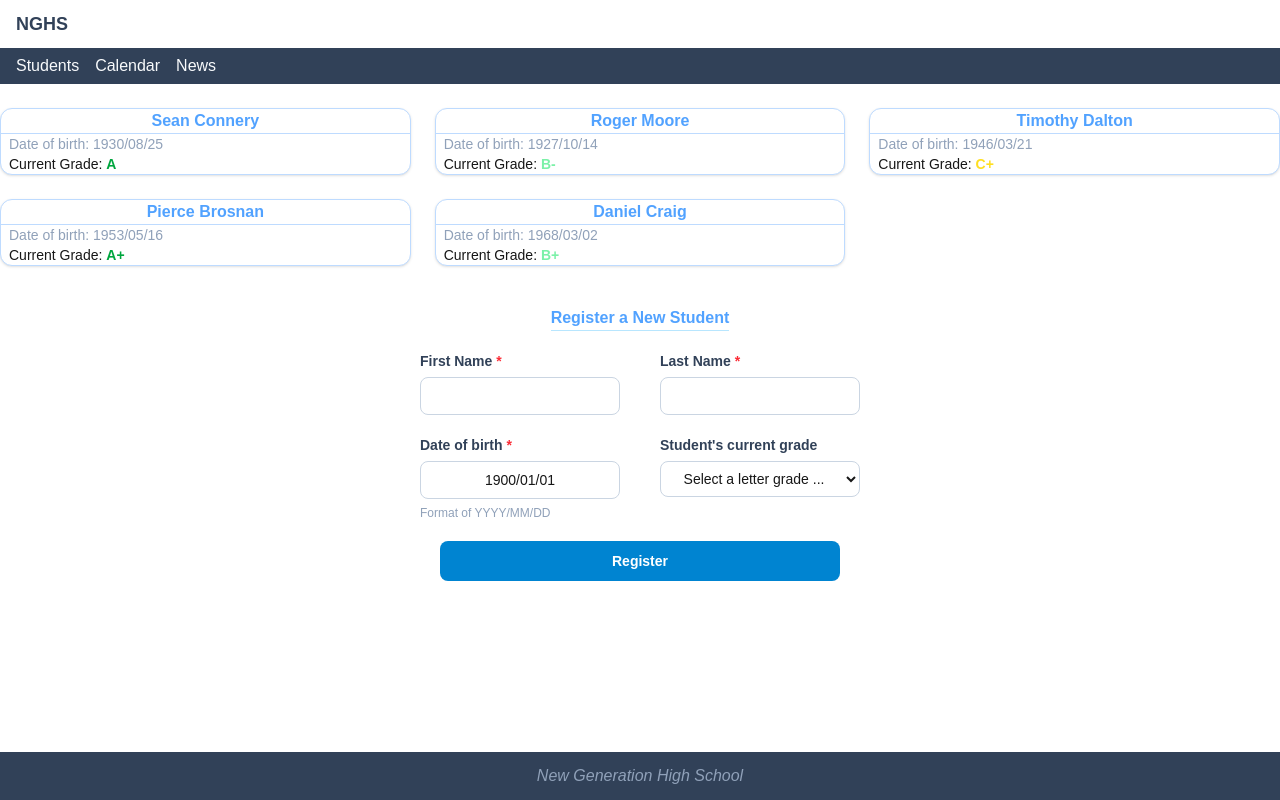
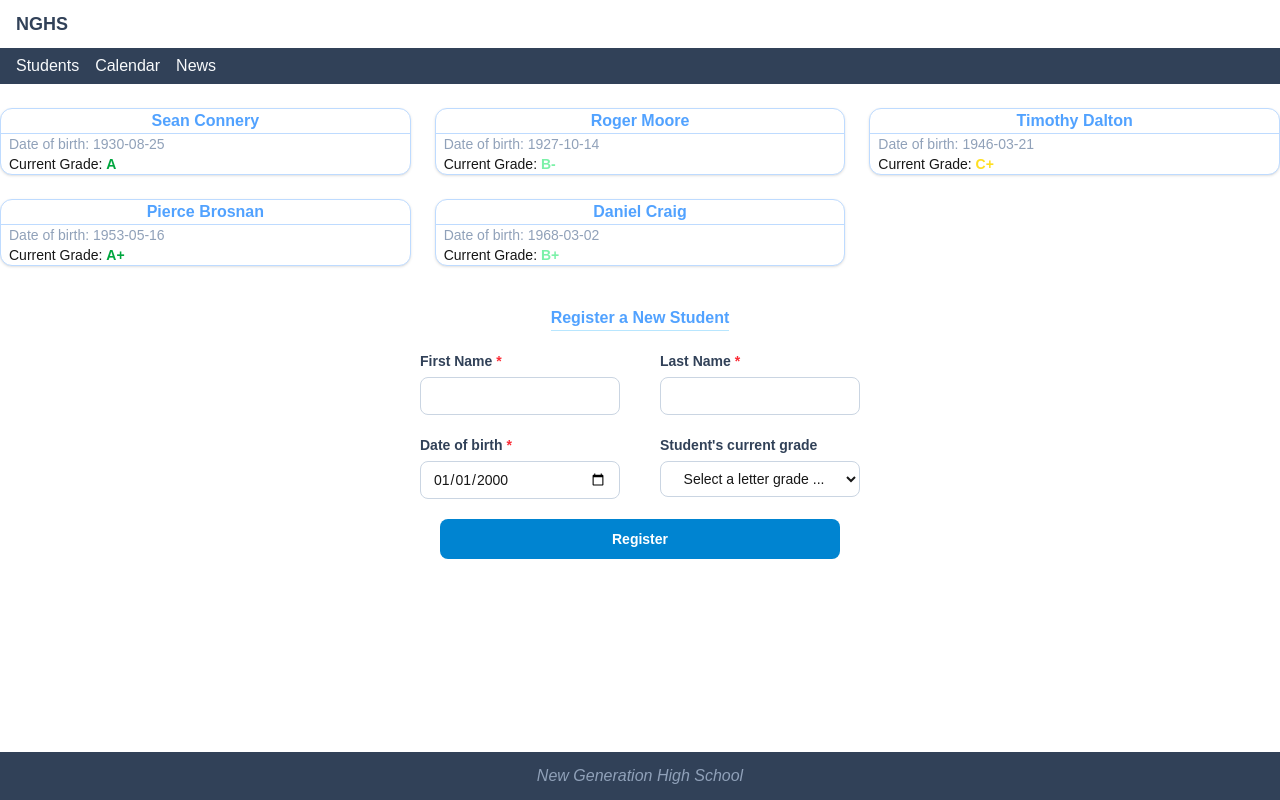
Before and after one commit to PatrickCookSAIT/cprg306b_group15_assignment2_school, a Next.js app: page / in a window 1280 px wide. Built offline with nearby package versions, Linux system fonts and the light colour scheme.

Commit message:
date selection box

```diff
--- a/components/StudentForm.tsx
+++ b/components/StudentForm.tsx
@@ -21,7 +21,7 @@ const StudentForm = () => {
         defaultValues:{
             firstName: "",
             lastName:"",
-            dob:"1900/01/01",
+            dob:"2000-01-01",
             currentGrade:""
         }
     });
@@ -64,12 +64,12 @@ const StudentForm = () => {
             </div>
 
             <div className="flex flex-row justify-around mx-100">
-            <FormField label="Date of birth" error={errors.dob?.message} required hint="Format of YYYY/MM/DD">
-                <input className={inputClassStyle} {...register("dob")}/>
+            <FormField label="Date of birth" error={errors.dob?.message} required >
+                <input type="date" className={inputClassStyle} {...register("dob")}/>
 
             </FormField>
 
-            <FormField label="Student's current grade" error={errors.currentGrade?.message}>
+            <FormField  label="Student's current grade" error={errors.currentGrade?.message}>
                 <select className={inputClassStyle} {...register("currentGrade")}>
                 <option value =''>Select a letter grade ...</option>
                 <option value ='A+'>A+</option>
--- a/lib/schema.tsx
+++ b/lib/schema.tsx
@@ -3,7 +3,8 @@ import {z} from 'zod'
 export const studentRegistrationSchema = z.object({
     firstName: z.string().min(1, "Please enter a minimum of 1 character for your first name."),
     lastName: z.string().min(1, "Please enter a minimum of 1 character for your last name."),
-    dob: z.string().regex(/^\d{4}\/\d{2}\/\d{2}$/, "Date must be in YYYY/MM/DD format"),
+    dob: z.string().regex(/^\d{4}-\d{2}-\d{2}$/,
+  "Please select a valid date"),
     currentGrade: z.string().optional()
 })
 
--- a/lib/students.ts
+++ b/lib/students.ts
@@ -7,11 +7,11 @@ export type Student = {
 };
 
 export const students: Student[] = [
-  { id: "1", firstName: "Sean", lastName: "Connery", dob: "1930/08/25",currentGrade: "A" },
-  { id: "2", firstName: "Roger", lastName: "Moore", dob: "1927/10/14",currentGrade: "B-" },
-  { id: "3", firstName: "Timothy", lastName: "Dalton", dob: "1946/03/21",currentGrade: "C+" },
-  { id: "4", firstName: "Pierce", lastName: "Brosnan", dob: "1953/05/16",currentGrade: "A+" },
-  { id: "5", firstName: "Daniel", lastName: "Craig", dob: "1968/03/02",currentGrade: "B+" },
+  { id: "1", firstName: "Sean", lastName: "Connery", dob: "1930-08-25",currentGrade: "A" },
+  { id: "2", firstName: "Roger", lastName: "Moore", dob: "1927-10-14",currentGrade: "B-" },
+  { id: "3", firstName: "Timothy", lastName: "Dalton", dob: "1946-03-21",currentGrade: "C+" },
+  { id: "4", firstName: "Pierce", lastName: "Brosnan", dob: "1953-05-16",currentGrade: "A+" },
+  { id: "5", firstName: "Daniel", lastName: "Craig", dob: "1968-03-02",currentGrade: "B+" },
 ];
 
 export async function getAllStudents(): Promise<Student[]> {
```
